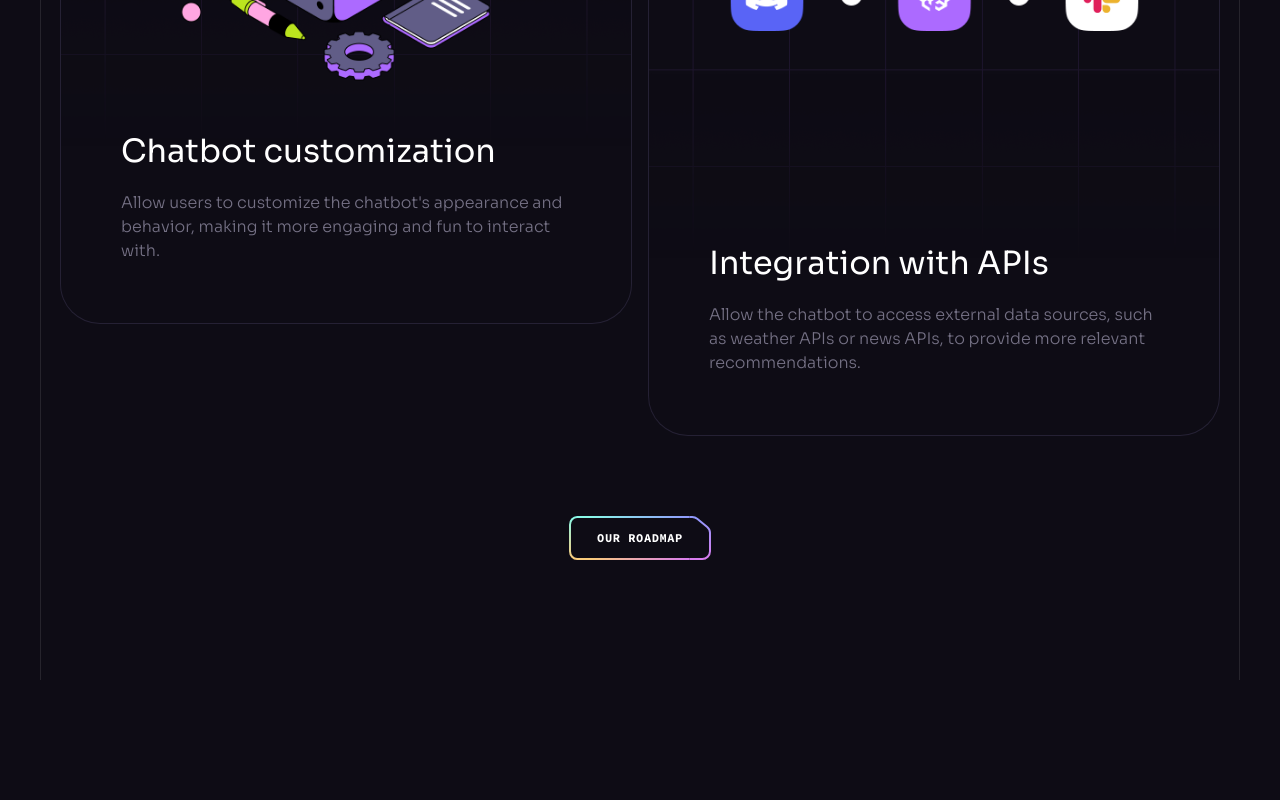
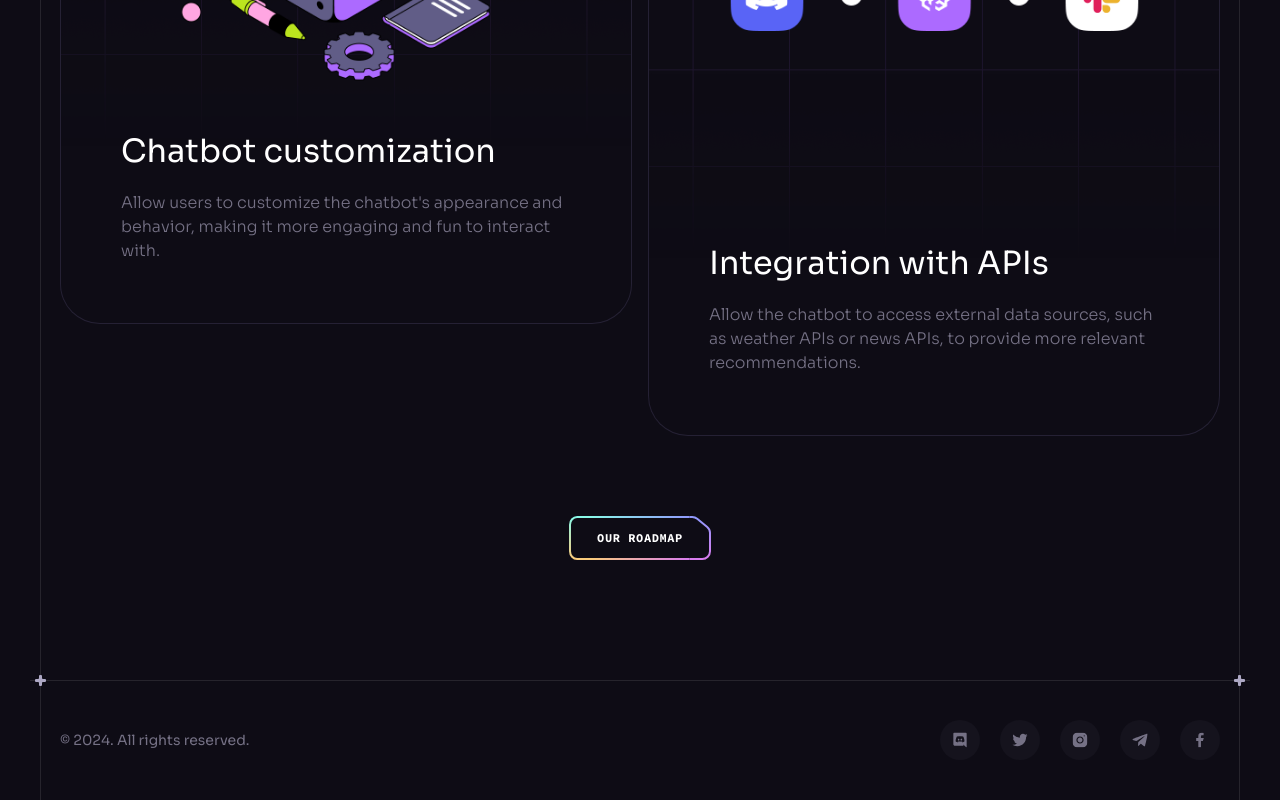
Before and after one commit to Rua-E/brainwave-clone, a React (Vite) app: page / in a window 1280 px wide. Shown: the part 8597-9397 px from the top of the page. Before the commit the page ends 9277 px from the top, so only its background shows below. Built offline with nearby package versions, Linux system fonts and the light colour scheme.

Commit message:
completed footer

```diff
--- a/src/App.jsx
+++ b/src/App.jsx
@@ -1,6 +1,7 @@
 import ButtonGradient from "./assets/svg/ButtonGradient";
 import Benefits from "./components/Benefits";
 import Collaboration from "./components/Collaboration";
+import Footer from "./components/Footer";
 import Header from "./components/Header";
 import Hero from "./components/Hero";
 import Pricing from "./components/Pricing";
@@ -18,6 +19,7 @@
         <Services />
         <Pricing />
         <Roadmap />
+        <Footer />
       </div>
       <ButtonGradient />
     </>
--- /dev/null
+++ b/src/components/Footer.jsx
@@ -0,0 +1,30 @@
+import React from "react";
+import Section from "./Section";
+import { socials } from "../constants";
+
+const Footer = () => {
+  return (
+    <Section crosses className="!px-0 !py-10">
+      <div className="container flex sm:justify-between justify-center items-center gap-10 max-sm:flex-col">
+        <p className="caption text-n-4 lg:block">
+          {" "}
+          &copy; {new Date().getFullYear()}. All rights reserved.
+        </p>
+        <ul className="flex gap-5 flex-wrap">
+          {socials.map((item) => (
+            <a key={item.id} href={item.url} target="_blank" className="flex items-center justify-center w-10 h-10 bg-n-7 rounded-full transition-colors hover:bg-n-6">
+              <img
+                src={item.iconUrl}
+                width={16}
+                height={16}
+                alt={item.title}
+              ></img>
+            </a>
+          ))}
+        </ul>
+      </div>
+    </Section>
+  );
+};
+
+export default Footer;
```
